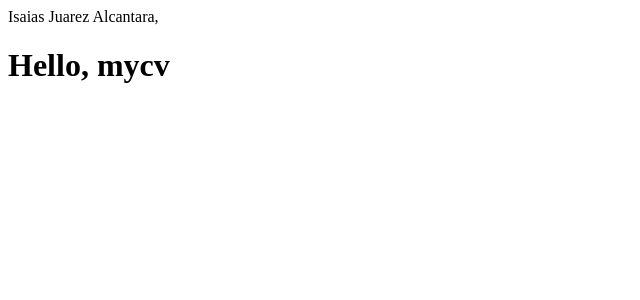
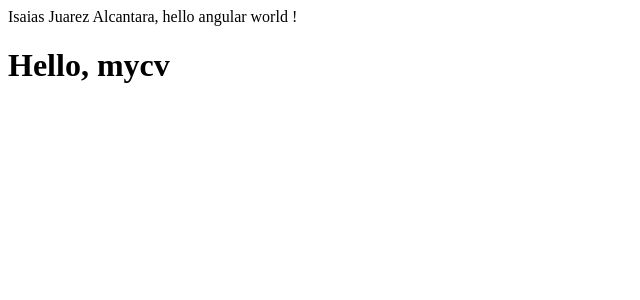
Before and after one commit to IsaiasJA/IsaiasJA.github.io, an Angular app: page / in a window 1280 px wide. Shown: the top 300 px of the page, without its empty margins (0-640 px from the left). Built offline with nearby package versions, Linux system fonts and the light colour scheme.

Commit message:
update title

```diff
--- a/src/app/app.component.html
+++ b/src/app/app.component.html
@@ -1,2 +1,2 @@
-Isaias Juarez Alcantara,
+Isaias Juarez Alcantara, hello angular world !
 <h1>Hello, mycv</h1>
```
Also changed, not shown: 3 other files (tests, documents, lock files or other folders).
